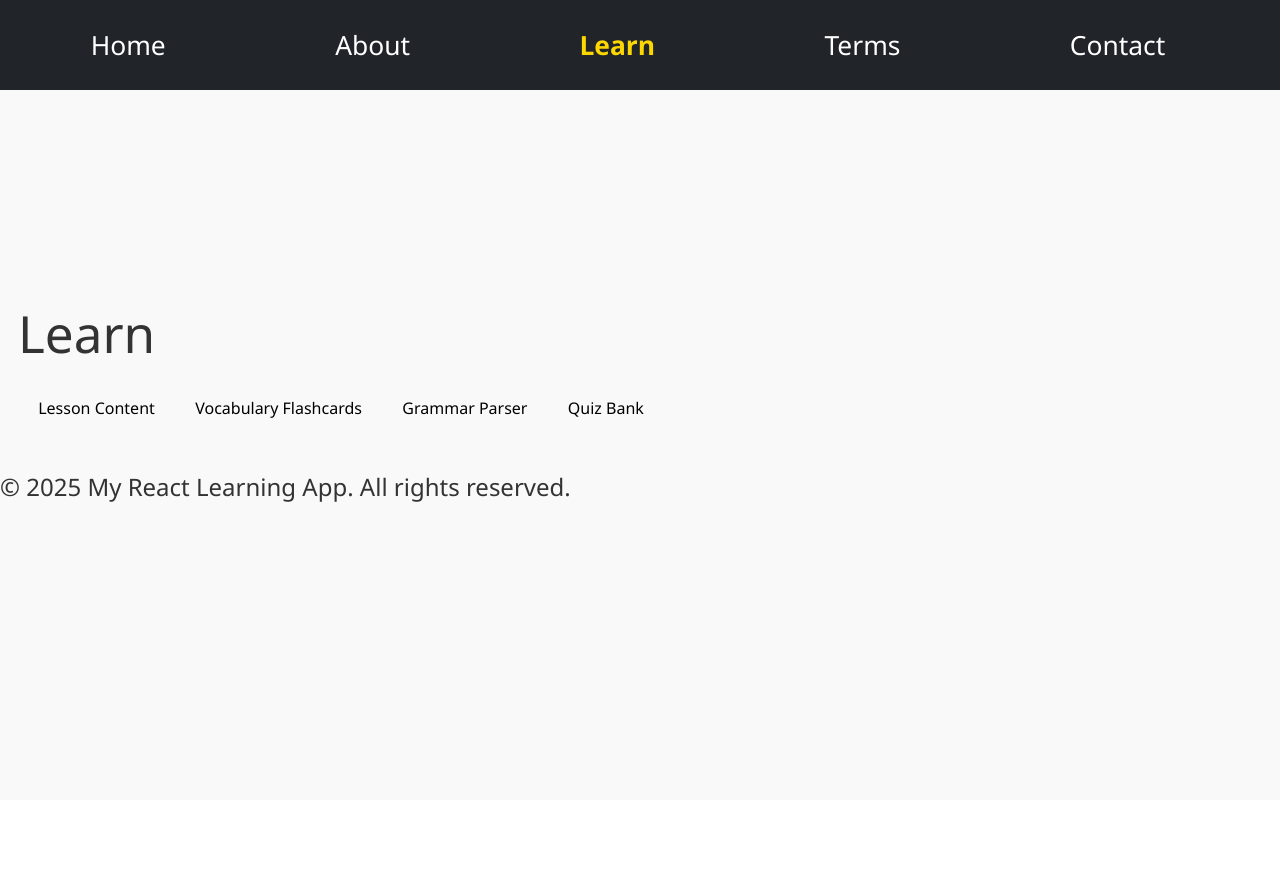
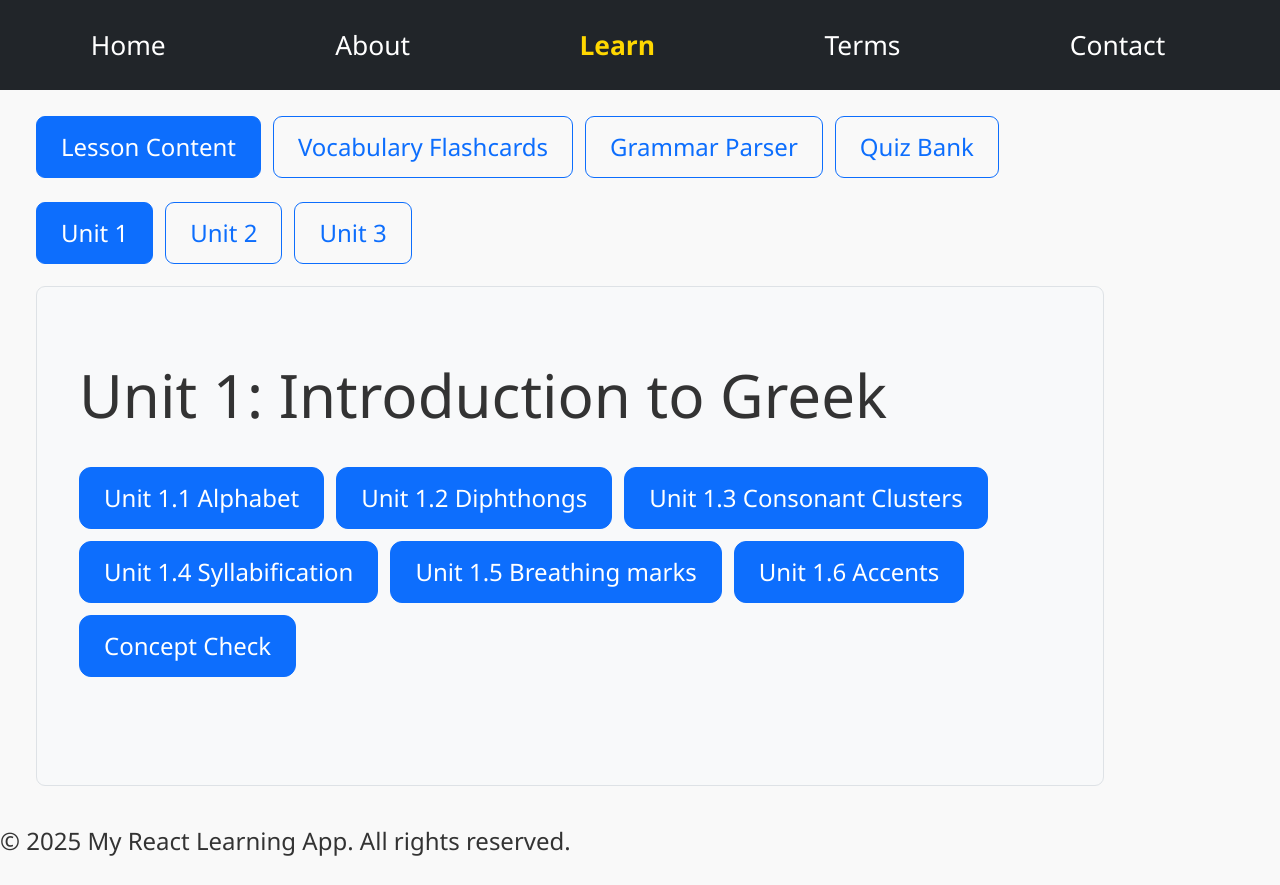
Before and after one commit to SandraF1/KoineGreek, a React (Vite) app in the folder frontend/: page /KoineGreek/learn in a window 1280 px wide. Before the commit the page ends 800 px from the top, so only its background shows below. Built offline with nearby package versions, Linux system fonts and the light colour scheme.

Commit message:
Consistent but blocking

```diff
--- a/frontend/src/components/UnitSelector.jsx
+++ b/frontend/src/components/UnitSelector.jsx
@@ -1,10 +1,11 @@
+// src/components/UnitSelector.jsx
 import React from "react";
 
 export default function UnitSelector({
   units = [],
   selectedUnits = [],
   setSelectedUnits,
-  singleSelect = false, // new prop
+  singleSelect = false,
 }) {
   if (!units || units.length === 0) return null;
 
@@ -21,14 +22,21 @@ export default function UnitSelector({
   };
 
   return (
-    <div>
+    <div className="d-flex gap-2 flex-wrap">
       {units
         .filter((u) => u.hasContent)
-        .map((u) => (
-          <button key={u.id} onClick={() => toggleUnit(u.id)}>
-            {u.name}
-          </button>
-        ))}
+        .map((u) => {
+          const isSelected = selectedUnits.includes(u.id);
+          return (
+            <button
+              key={u.id}
+              className={`btn btn-${isSelected ? "primary" : "outline-primary"}`}
+              onClick={() => toggleUnit(u.id)}
+            >
+              {u.name}
+            </button>
+          );
+        })}
     </div>
   );
 }
--- a/frontend/src/pages/Learn/Learn.jsx
+++ b/frontend/src/pages/Learn/Learn.jsx
@@ -1,15 +1,13 @@
-// src/pages/Learn/Learn.jsx
 import React, { useState, useEffect } from "react";
+import { Container, Button, Card } from "react-bootstrap";
 import UnitPage from "./UnitPage";
 import UnitSelector from "../../components/UnitSelector";
 import GrammarParser from "../../components/GrammarParser/GrammarParser";
 import QuizFlashcards from "../../components/QuizBank/QuizFlashcards";
-
-// Import vocab units that exist
 import { unit2Flashcards } from "../../components/Flashcards/DummyCards";
 
 export default function Learn({ unitIds, setUnitIds }) {
-  const [activeSection, setActiveSection] = useState(null);
+  const [activeSection, setActiveSection] = useState("lesson");
   const [selectedUnit, setSelectedUnit] = useState(1);
 
   const allUnits = [
@@ -18,11 +16,7 @@ export default function Learn({ unitIds, setUnitIds }) {
     { id: 3, name: "Unit 3", hasContent: true },
   ];
 
-  // Map of vocab cards by unit id
-  const allVocabCards = {
-    2: unit2Flashcards,
-    // Add more units as they get created, e.g., 1: unit1Flashcards
-  };
+  const allVocabCards = { 2: unit2Flashcards };
 
   const handleSectionClick = (section) => {
     setActiveSection(section);
@@ -37,7 +31,7 @@ export default function Learn({ unitIds, setUnitIds }) {
 
   const sortedUnits = [...unitIds].sort((a, b) => a - b);
 
-  // Vocab flashcards component
+  // Flashcards component
   const VocabFlashcards = ({ units }) => {
     const [allCards, setAllCards] = useState([]);
     const [currentIndex, setCurrentIndex] = useState(0);
@@ -56,7 +50,6 @@ export default function Learn({ unitIds, setUnitIds }) {
         return;
       }
 
-      // Randomize
       combined = combined
         .map((c) => ({ ...c, sort: Math.random() }))
         .sort((a, b) => a.sort - b.sort);
@@ -66,68 +59,90 @@ export default function Learn({ unitIds, setUnitIds }) {
       setFlipped(false);
     }, [units]);
 
-    const nextCard = () => {
-      if (allCards.length === 0) return;
-      setCurrentIndex((prev) => (prev + 1) % allCards.length);
-      setFlipped(false);
-    };
-
-    if (allCards.length === 0)
-      return <p>No vocabulary flashcards for selected units.</p>;
+    if (!allCards.length) return <p>No vocabulary flashcards for selected units.</p>;
 
     const currentCard = allCards[currentIndex];
 
     return (
-      <div>
-        <div onClick={() => setFlipped((f) => !f)}>
-          {flipped
-            ? `${currentCard.definition || ""}\n${currentCard.example || ""}`
-            : currentCard.word}
-        </div>
-
-        <button onClick={nextCard}>Next</button>
-      </div>
+      <Card
+        className="text-center mb-3"
+        style={{ minHeight: "200px", cursor: "pointer" }}
+        onClick={() => setFlipped((f) => !f)}
+      >
+        <Card.Body>
+          {flipped ? (
+            <>
+              <Card.Title>{currentCard.definition}</Card.Title>
+              <Card.Text>{currentCard.example}</Card.Text>
+            </>
+          ) : (
+            <Card.Title>{currentCard.word}</Card.Title>
+          )}
+        </Card.Body>
+        <Card.Footer>
+          <Button
+            variant="primary"
+            onClick={(e) => {
+              e.stopPropagation();
+              setCurrentIndex((prev) => (prev + 1) % allCards.length);
+              setFlipped(false);
+            }}
+          >
+            Next
+          </Button>
+        </Card.Footer>
+      </Card>
     );
   };
 
   return (
-    <div>
-      <h1>Learn</h1>
+    <Container className="my-4">
+      {/* Page header */}
+      <h1 className="mb-3">Learn</h1>
 
       {/* Section buttons */}
-      <div>
-        {["lesson", "vocab", "grammar", "quiz"].map((section) => (
-          <button key={section} onClick={() => handleSectionClick(section)}>
-            {section === "lesson"
-              ? "Lesson Content"
-              : section === "vocab"
-              ? "Vocabulary Flashcards"
-              : section === "grammar"
-              ? "Grammar Parser"
-              : "Quiz Bank"}
-          </button>
+      <div className="d-flex flex-wrap gap-2 mb-3">
+        {[
+          { key: "lesson", label: "Lesson Content" },
+          { key: "vocab", label: "Vocabulary Flashcards" },
+          { key: "grammar", label: "Grammar Parser" },
+          { key: "quiz", label: "Quiz Bank" },
+        ].map((s) => (
+          <Button
+            key={s.key}
+            variant={activeSection === s.key ? "primary" : "outline-primary"}
+            onClick={() => handleSectionClick(s.key)}
+          >
+            {s.label}
+          </Button>
         ))}
       </div>
 
       {/* Unit selector */}
-      {activeSection === "lesson" && (
+      <div className="mb-3" style={{ height: "60px" }}>
         <UnitSelector
           units={allUnits}
-          selectedUnits={selectedUnit ? [selectedUnit] : []}
-          setSelectedUnits={(arr) => setSelectedUnit(arr[0] || null)}
-          singleSelect={true}
+          selectedUnits={
+            activeSection === "lesson"
+              ? selectedUnit
+                ? [selectedUnit]
+                : []
+              : unitIds
+          }
+          setSelectedUnits={
+            activeSection === "lesson"
+              ? (arr) => setSelectedUnit(arr[0] || null)
+              : setUnitIds
+          }
+          singleSelect={activeSection === "lesson"}
         />
-      )}
+      </div>
 
-      {activeSection && activeSection !== "lesson" && (
-        <UnitSelector
-          units={allUnits}
-          selectedUnits={unitIds}
-          setSelectedUnits={setUnitIds}
-        />
-      )}
-
-      {/* Render content */}
+      {/* Content area with fixed height and vertical centering */}
+      <div
+        className="p-3 border rounded bg-light d-flex flex-column justify-content-center"
+        style={{ height: "500px" }}
+      >
         {activeSection === "lesson" && selectedUnit && (
           <UnitPage unitNumber={selectedUnit} />
         )}
@@ -136,10 +151,12 @@ export default function Learn({ unitIds, setUnitIds }) {
 
         {activeSection === "grammar" &&
           sortedUnits.map((unit) => (
-          <div key={unit}>
-            <h3>Unit {unit} Grammar Parser</h3>
+            <Card key={unit} className="mb-3">
+              <Card.Header>Unit {unit} Grammar Parser</Card.Header>
+              <Card.Body>
                 <GrammarParser unit={unit} />
-          </div>
+              </Card.Body>
+            </Card>
           ))}
 
         {activeSection === "quiz" &&
@@ -149,5 +166,6 @@ export default function Learn({ unitIds, setUnitIds }) {
             <p>Please select at least one unit to view quiz flashcards.</p>
           ))}
       </div>
+    </Container>
   );
 }
```
Lines whose indentation alone changed are shown as unchanged.
